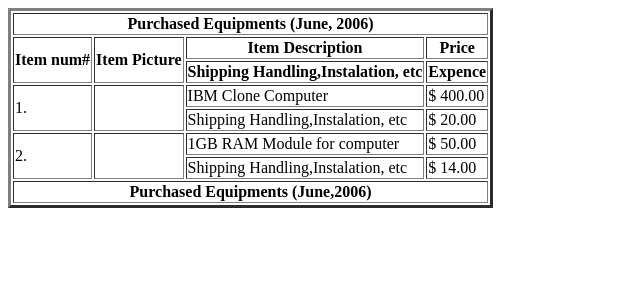
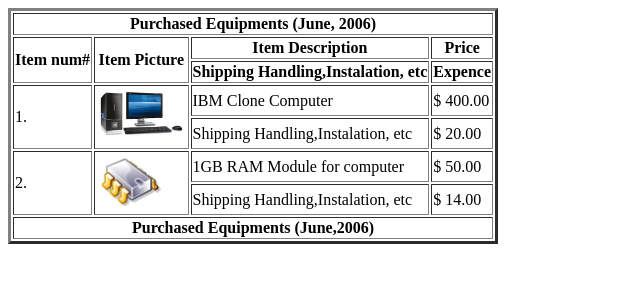
Before and after one commit to Desarrolladores2020/practica-pp9, a plain HTML site: page index.html in a window 1280 px wide. Shown: the whole page, without its empty margins (0-640 px from the left). Drawn offline with Linux system fonts and the light colour scheme.

Commit message:
Add files via upload

```diff
--- a/index.html
+++ b/index.html
@@ -30,7 +30,7 @@
 		</tr>
 		<tr>
 			<td colspan="2" rowspan="2">1. </td>
-			<td colspan="2" rowspan="2"><img src=""></td>
+			<td colspan="2" rowspan="2"><img src="imagen1.jpg"></td>
 			<td>IBM Clone Computer</td>
 			<td>$ 400.00</td>
 		</tr>
@@ -42,7 +42,7 @@
 		</tr>
 		<tr>
 			<td colspan="2" rowspan="2">2. </td>
-			<td colspan="2" rowspan="2"><img src=""></td>
+			<td colspan="2" rowspan="2"><img src="imagen2.jpg"></td>
 			<td>1GB RAM Module for computer</td>
 			<td>$ 50.00</td>
 		</tr>
```
